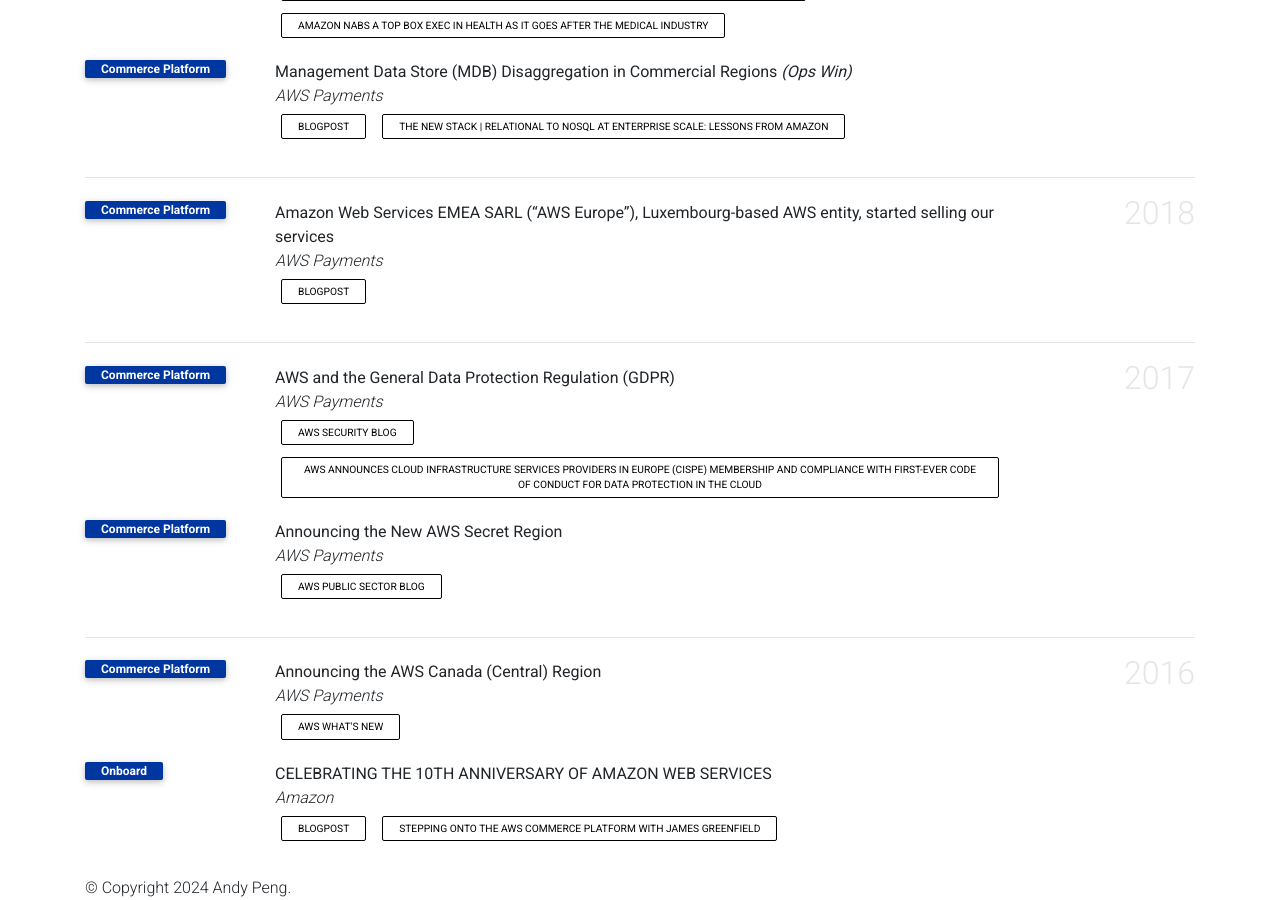
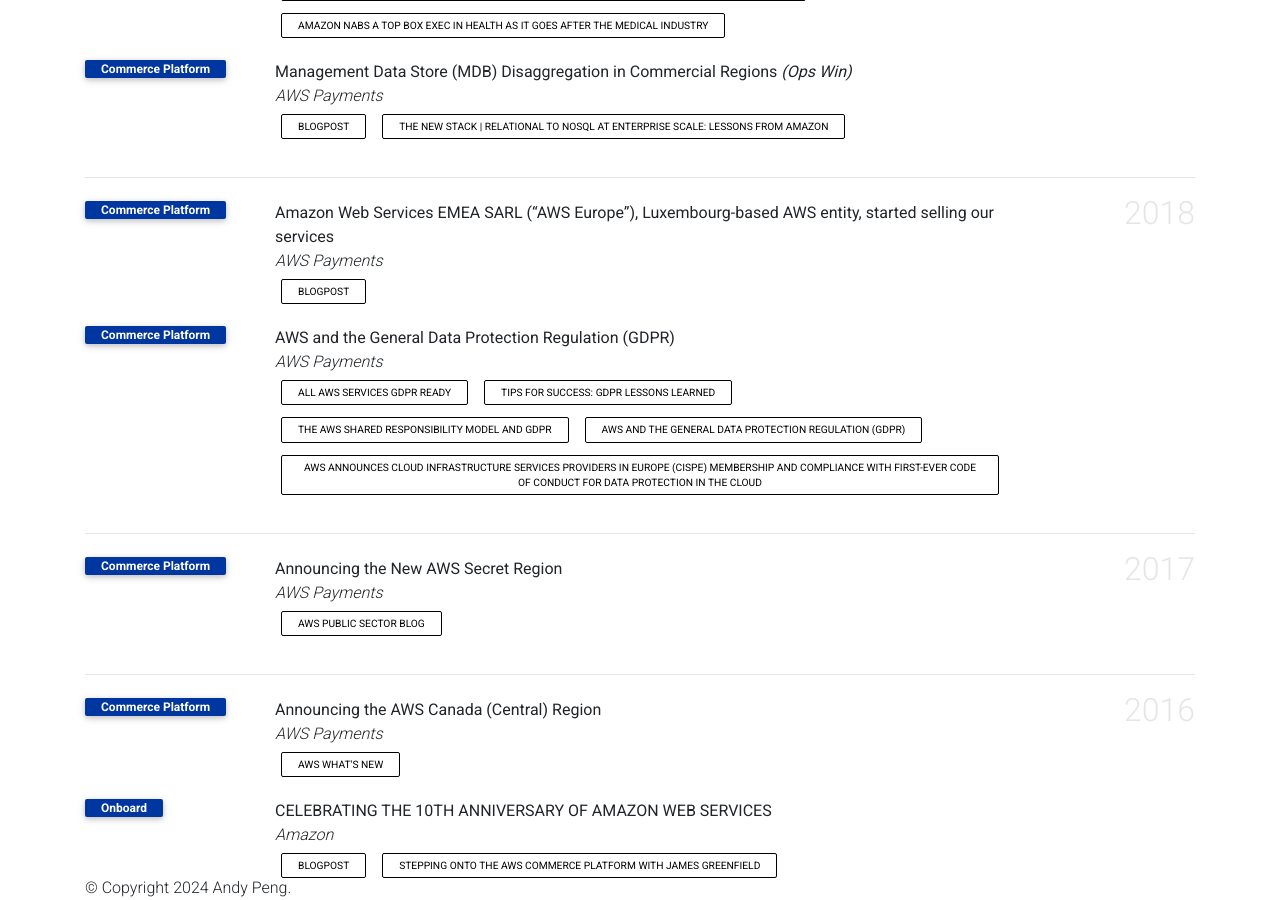
Before and after one commit to gfw001/gfw001.github.io, a Jekyll site: the page products.html, which Jekyll copies as it is, in a window 1280 px wide and 900 px high, scrolled down 3602 px. Built offline with Jekyll 4.4.1, drawn with Linux system fonts in a browser that asks for light colours; comment, search, counter and statistics services are not loaded; a style sheet for code colours, icons or effects is not loaded.

Commit message:
Update products.html

```diff
--- a/products.html
+++ b/products.html
@@ -652,9 +652,6 @@
                </div>
             </div>
          </li>
-      </ol>
-      <h2 class="year">2017</h2>
-      <ol class="bibliography">
          <li>
             <div class="row">
                <div class="col-sm-2 abbr"><abbr class="badge">Commerce Platform</abbr></div>
@@ -662,7 +659,10 @@
                   <div class="title">AWS and the General Data Protection Regulation (GDPR)</div>
                   <div class="periodical"> <em>AWS Payments</em> </div>
                   <div class="links">
-                     <a href="https://aws.amazon.com/blogs/security/aws-and-the-general-data-protection-regulation/" class="btn btn-sm z-depth-0" role="button" rel="external nofollow noopener" target="_blank">AWS Security Blog</a>
+                     <a href="https://aws.amazon.com/blogs/security/all-aws-services-gdpr-ready/" class="btn btn-sm z-depth-0" role="button" rel="external nofollow noopener" target="_blank">All AWS Services GDPR ready</a>
+                     <a href="https://aws.amazon.com/blogs/security/tips-for-success-gdpr-lessons-learned/" class="btn btn-sm z-depth-0" role="button" rel="external nofollow noopener" target="_blank">Tips for Success: GDPR Lessons Learned</a>
+                     <a href="https://aws.amazon.com/blogs/security/the-aws-shared-responsibility-model-and-gdpr/" class="btn btn-sm z-depth-0" role="button" rel="external nofollow noopener" target="_blank">The AWS Shared Responsibility Model and GDPR</a>
+                     <a href="https://aws.amazon.com/blogs/security/aws-and-the-general-data-protection-regulation/" class="btn btn-sm z-depth-0" role="button" rel="external nofollow noopener" target="_blank">AWS and the General Data Protection Regulation (GDPR)</a>
                      <a href="https://aws.amazon.com/blogs/security/aws-announces-cispe-membership-and-compliance-with-first-ever-code-of-conduct-for-data-protection-in-the-cloud/" class="btn btn-sm z-depth-0" role="button" rel="external nofollow noopener" target="_blank">AWS Announces Cloud Infrastructure Services Providers in Europe (CISPE) Membership and Compliance with First-Ever Code of Conduct for Data Protection in the Cloud</a>
                </div>
                <div class="badges">
@@ -670,6 +670,9 @@
                </div>
             </div>
          </li>
+      </ol>
+      <h2 class="year">2017</h2>
+      <ol class="bibliography">
          <li>
             <div class="row">
                <div class="col-sm-2 abbr"><abbr class="badge">Commerce Platform</abbr></div>
```
